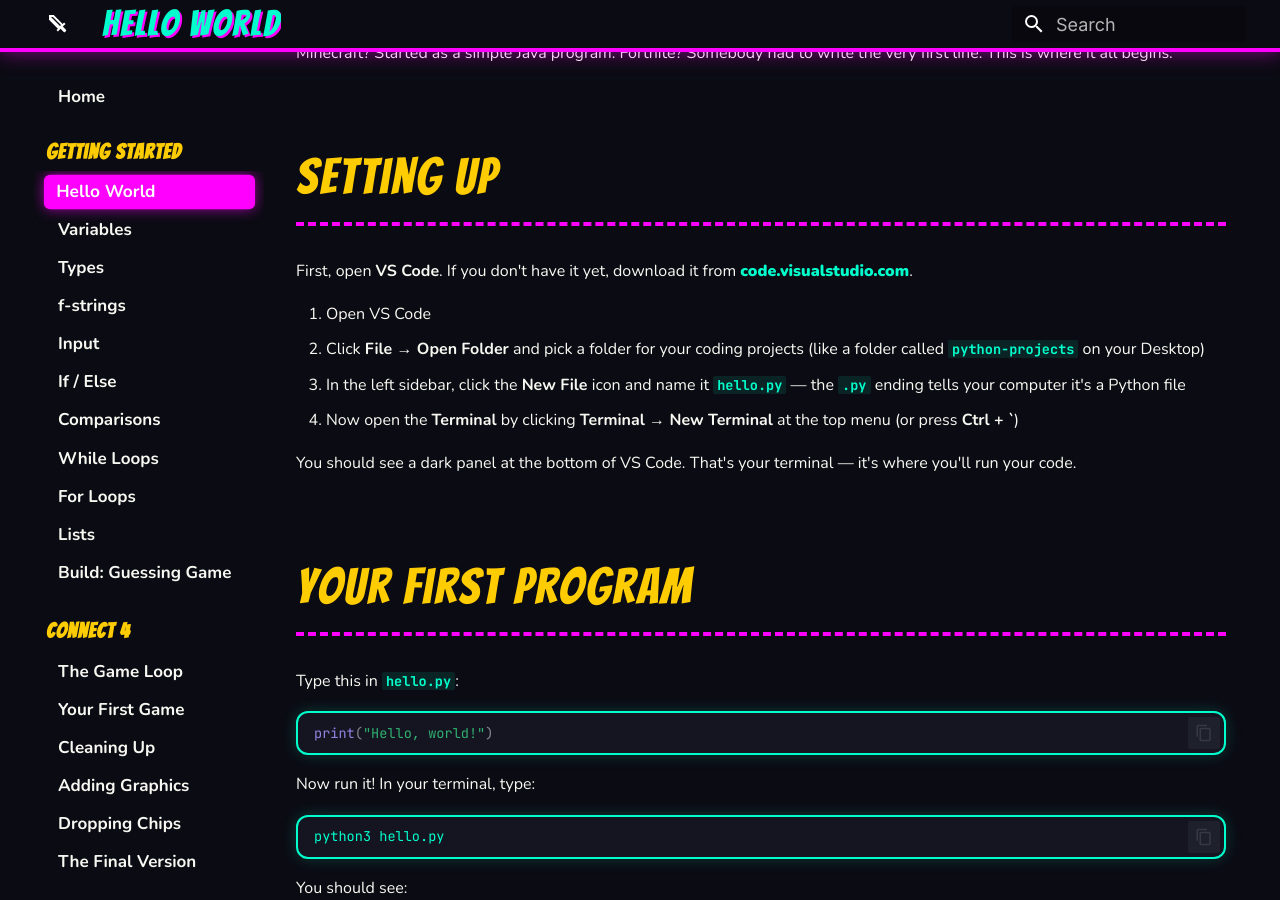
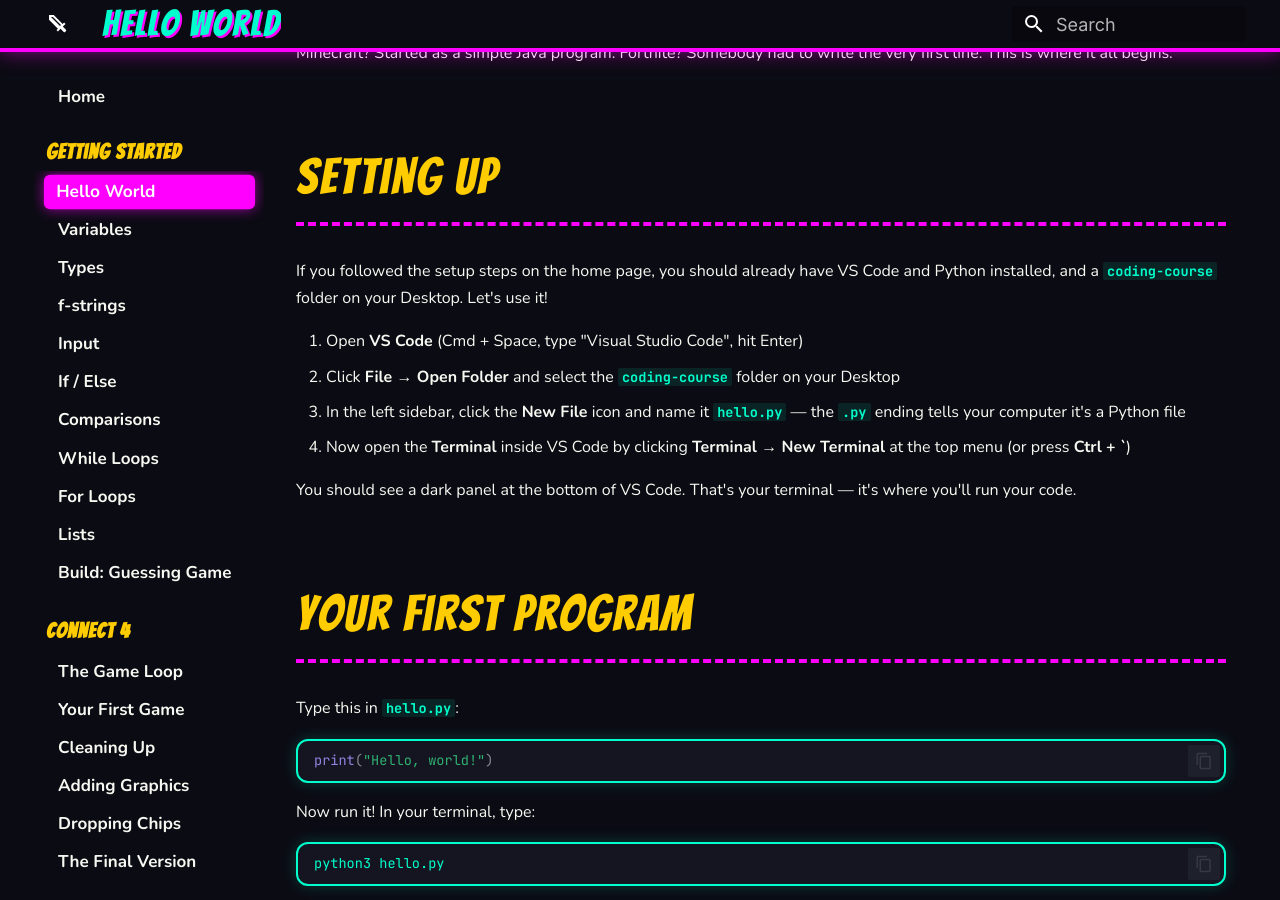
Before and after one commit to agentjuice/roberts-coding-course, an MkDocs documentation site: the page built from docs/lessons/01-hello-world/lesson.md, in a window 1280 px wide and 900 px high, scrolled down 421 px. Built offline with MkDocs 1.6.1 and Material for MkDocs 9.7.7, drawn with Linux system fonts in a browser that asks for light colours.

Commit message:
Fix lesson 1 setup to reference coding-course folder from homepage

```diff
--- a/docs/lessons/01-hello-world/lesson.md
+++ b/docs/lessons/01-hello-world/lesson.md
@@ -7,12 +7,12 @@ Every game, app, and website you've ever used started with someone writing their
 
 ## Setting Up
 
-First, open **VS Code**. If you don't have it yet, download it from [code.visualstudio.com](https://code.visualstudio.com).
+If you followed the setup steps on the home page, you should already have VS Code and Python installed, and a `coding-course` folder on your Desktop. Let's use it!
 
-1. Open VS Code
-2. Click **File → Open Folder** and pick a folder for your coding projects (like a folder called `python-projects` on your Desktop)
+1. Open **VS Code** (Cmd + Space, type "Visual Studio Code", hit Enter)
+2. Click **File → Open Folder** and select the `coding-course` folder on your Desktop
 3. In the left sidebar, click the **New File** icon and name it `hello.py` — the `.py` ending tells your computer it's a Python file
-4. Now open the **Terminal** by clicking **Terminal → New Terminal** at the top menu (or press **Ctrl + `**)
+4. Now open the **Terminal** inside VS Code by clicking **Terminal → New Terminal** at the top menu (or press **Ctrl + `**)
 
 You should see a dark panel at the bottom of VS Code. That's your terminal — it's where you'll run your code.
 
```
Also changed, not shown: lessons/01-hello-world/lesson.md (+4 -4 lines).
